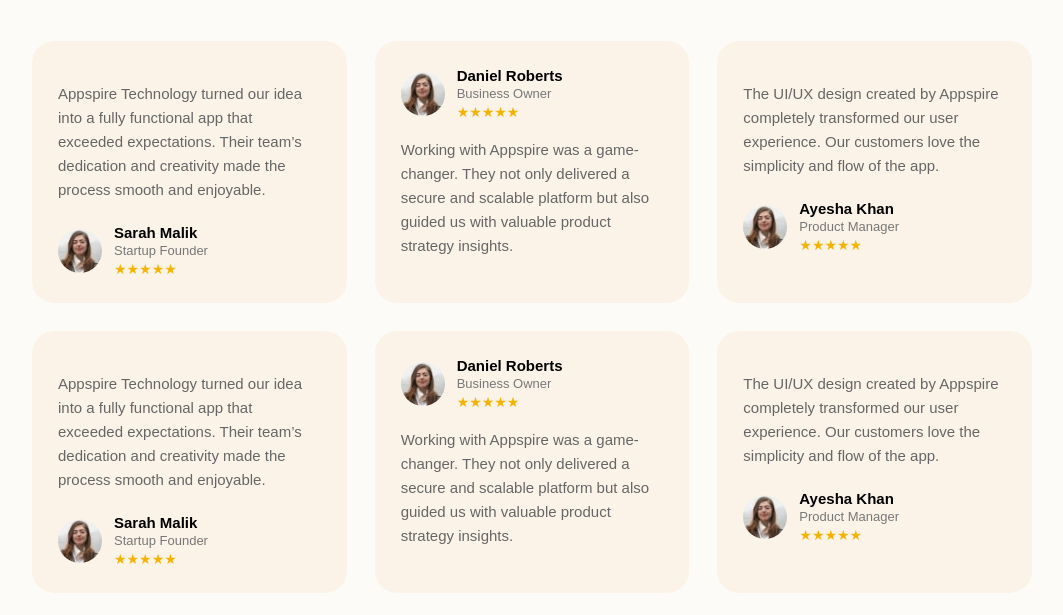
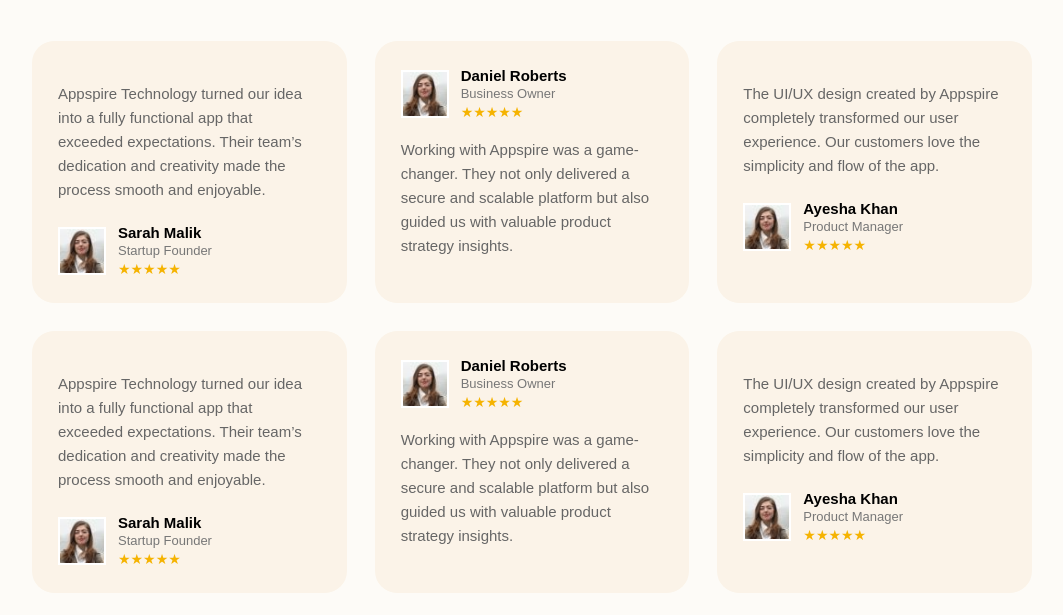
Before and after one commit to Tabish07-dev/Testimonials-web2, a plain HTML site: page index.html in a window 1280 px wide. Shown: the part 307-922 px from the top of the page, without its empty margins (108-1171 px from the left). Drawn offline with Linux system fonts and the light colour scheme.

Commit message:
Change images to square shape with white border as per reference

```diff
--- a/style.css
+++ b/style.css
@@ -64,7 +64,8 @@
 .client-testimonials img {
   width: 44px;
   height: 44px;
-  border-radius: 50%;
+  border-radius: 0;
+  border: 2px solid #fff;
   margin-right: 12px;
 }
 
```
